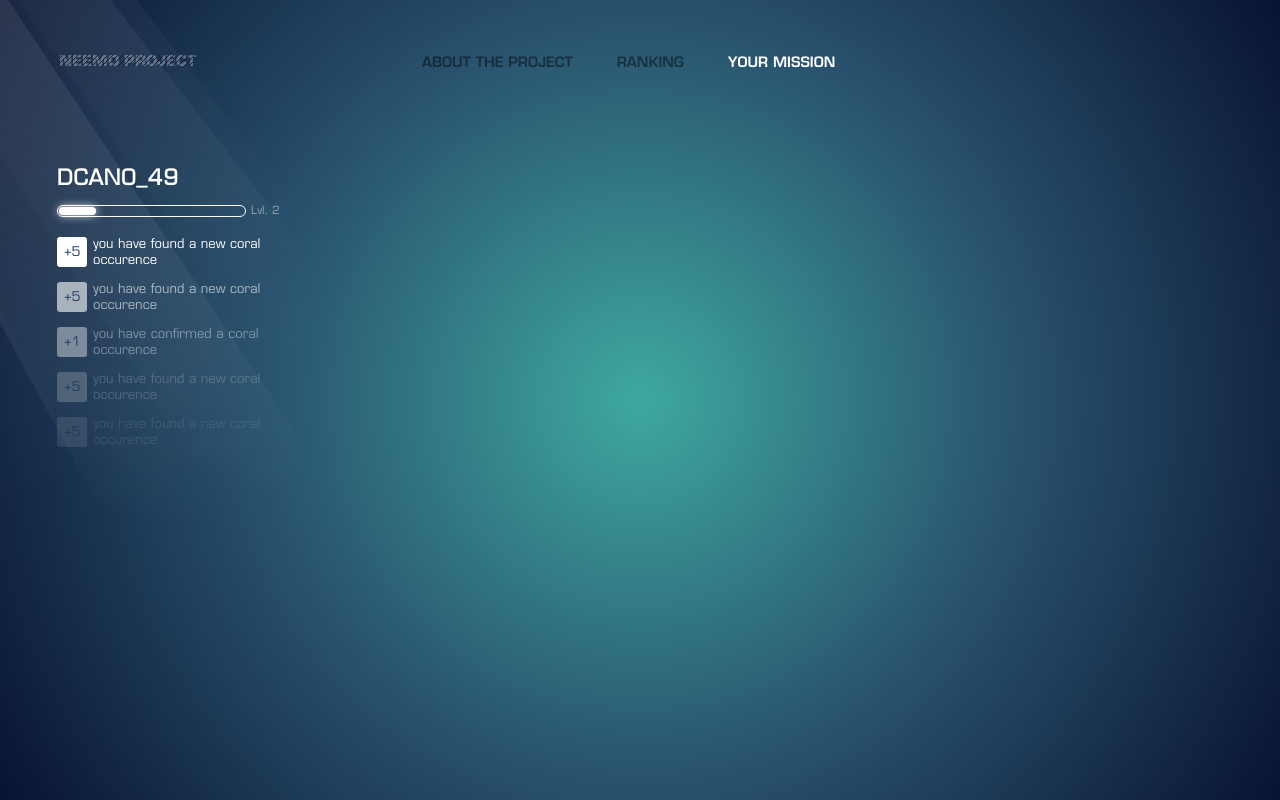
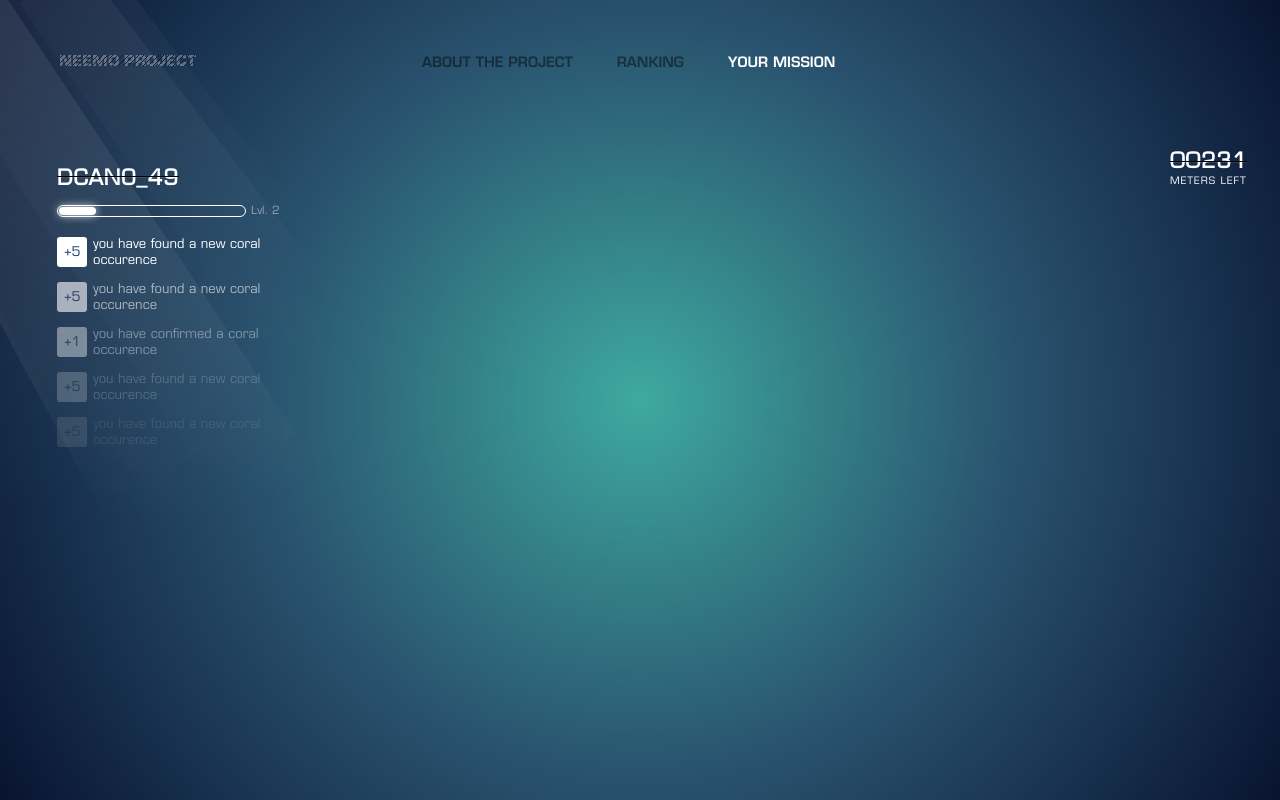
Before and after one commit to Vizzuality/NEEMO, a website: page app/public/index.html in a window 1280 px wide. Drawn offline with nearby package versions, Linux system fonts and the light colour scheme; a script that the page names is missing.

Commit message:
Adds depth level

```diff
--- a/app/public/css/style.css
+++ b/app/public/css/style.css
@@ -270,7 +270,7 @@ header {
   left:60px;
   clear:both;
   overflow:hidden;
-  z-index:1000;
+  z-index:2000;
   padding:10px 0;
 }
 
@@ -731,6 +731,31 @@ header nav ul li a {
   background: url(/images/border.png) repeat-x;
 }
 
+.depth {
+  position:absolute;
+  color:#fff;
+  top:150px;
+  left:1170px;
+  text-transform: uppercase;
+  z-index:2000;
+}
+
+.depth .legend {
+  font-family: 'EurostileLTStd';
+  letter-spacing:1px;
+  font-size:10px;
+}
+
+.depth .line {
+  top:10px;
+}
+
+.depth h2 {
+  color:#fff;
+  margin:0;
+  font-size:21px;
+}
+
 .temp_nav {position:absolute; bottom: 10px; left:50%; margin-left:-110px; width:220px; text-align:center; z-index:2000;}
 .temp_nav a, .temp_nav a:visited {display:block; float:left; background:black; width:80px; margin-right:10px; padding:10px; text-decoration:none; font-weight:bold; color:#fff;}
 
--- a/app/public/index.html
+++ b/app/public/index.html
@@ -35,7 +35,6 @@
 
         $("nav").navigationHover();
         });
-
       </script>
     </head>
     <body>
@@ -54,12 +53,12 @@
       </header>
 
 
-      <div class="rays"></div>
 
       <div class="info">
 
-        <div class="username">
+        <div class="line-through">
           <h2>DCANO_49</h2>
+          <div class="line"></div>
         </div>
 
         <div class="progress-bar">
@@ -76,9 +75,18 @@
         </ul>
       </div>
 
+      <div class="depth">
+        <div class="line-through">
+          <h2>00231</h2>
+          <div class="line"></div>
+        </div>
+        <div class="legend">Meters left</div>
+      </div>
+
       <div id="container">
         <div id="slideshow"></div>
       </div>
 
+      <div class="rays"></div>
     </body>
   </html>
```
Lines whose indentation alone changed are shown as unchanged.
